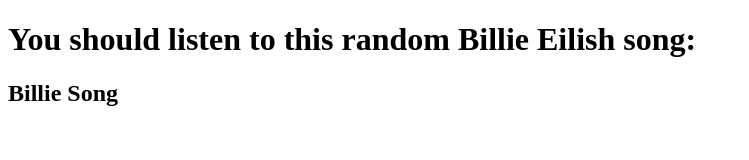
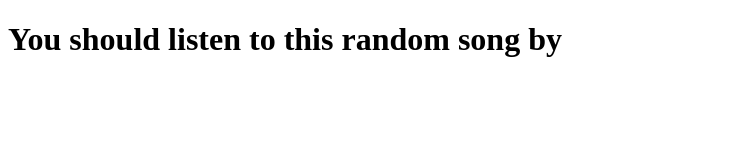
Before and after one commit to kkawakami08/message-generator-ca, a plain HTML site: page index.html in a window 1280 px wide. Shown: the whole page, without its empty margins (0-749 px from the left). Drawn offline with Linux system fonts and the light colour scheme.

Commit message:
change output message in HTML

```diff
--- a/index.html
+++ b/index.html
@@ -7,8 +7,8 @@
     <title>Message Generator</title>
   </head>
   <body>
-    <h1>You should listen to this random <span>Billie Eilish</span> song:</h1>
-    <h2>Billie Song</h2>
+    <h1>You should listen to this random song by <span></span></h1>
+    <h2></h2>
     <script src="javascript.js"></script>
   </body>
 </html>
```
